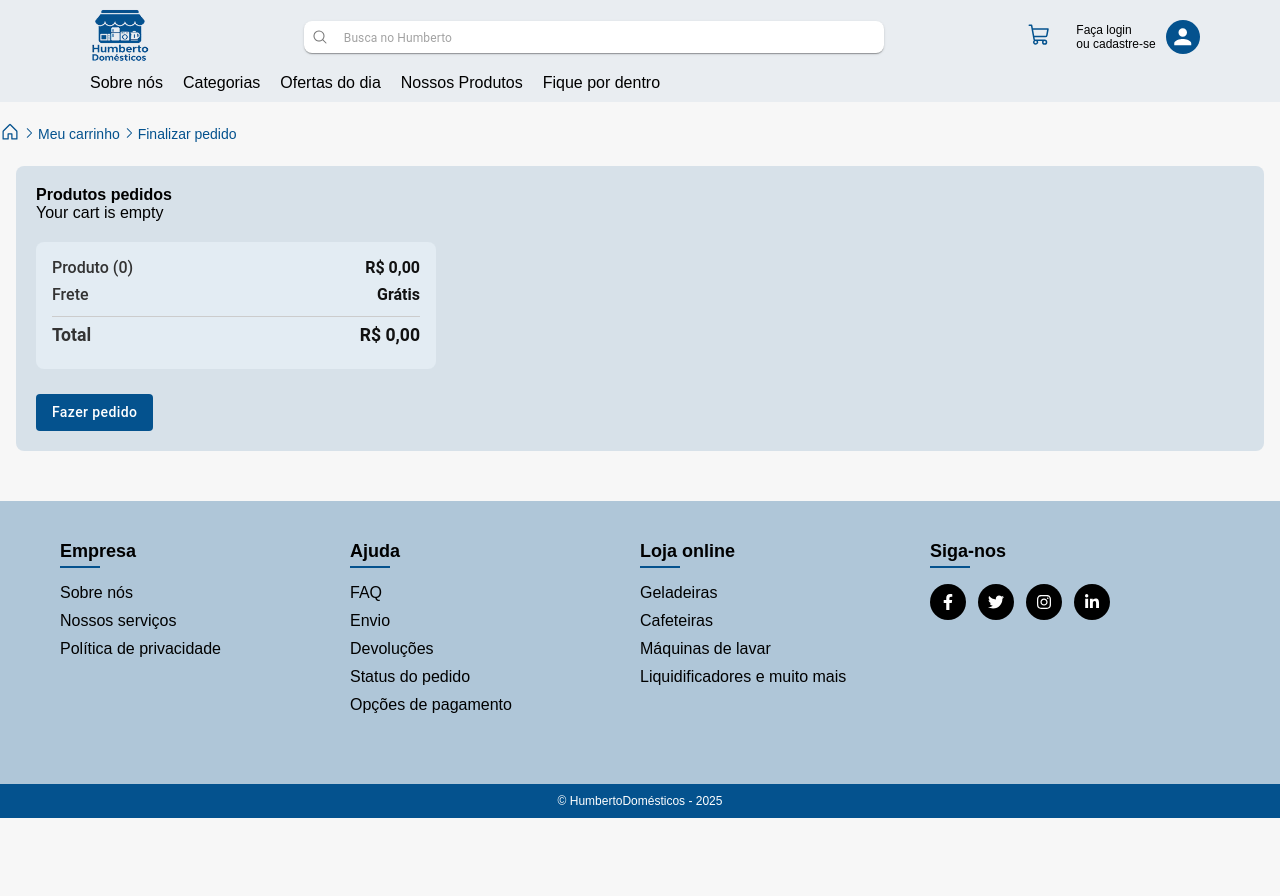
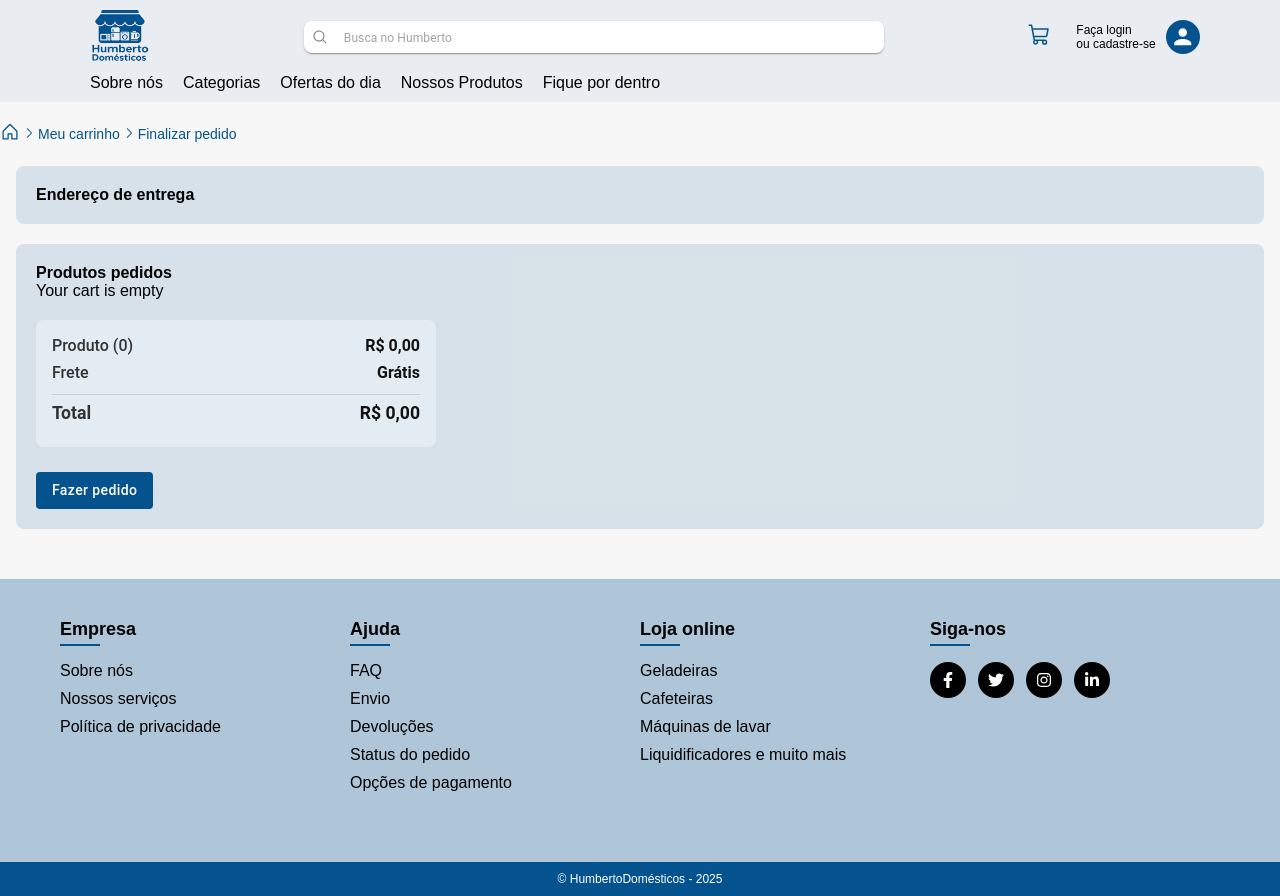
Before and after one commit to HumbertoDomesticos/humbertodomesticos.web, a Next.js app: page /carrinho-de-compras/finalizar-pedido in a window 1280 px wide. Before the commit the page ends 818 px from the top, so only its background shows below. Built offline with nearby package versions, Linux system fonts and the light colour scheme.

Commit message:
feat: Alterar endereço reativado

```diff
--- a/src/app/carrinho-de-compras/finalizar-pedido/page.tsx
+++ b/src/app/carrinho-de-compras/finalizar-pedido/page.tsx
@@ -21,6 +21,7 @@ import {
 import { Produto } from "@/services/routes/produtos/page";
 import { ShowPix } from "@/app/components/show-pix";
 import { ShowBankTransfer } from "@/app/components/show-bank-transfer";
+import { AddressInputs } from "@/app/components/add-address/page";
 import { FooterComponent } from "@/app/components/footer-component";
 
 interface TabPanelProps {
@@ -210,7 +211,7 @@ export default function FinalizarPedido() {
 
 
       <div className={`${styles.content} container_info`}>
-        {/* <div className={styles.section}>
+        {<div className={styles.section}>
           <h1>Endereço de entrega</h1>
           {user?.enderecos?.length! <= 0 ? (
             <Button
@@ -228,9 +229,9 @@ export default function FinalizarPedido() {
           ) : (
             <span>{user?.enderecos?.map((end) => end.rua_endereco)}</span>
           )}
-        </div>
+        </div>}
 
-        {addAddress && <AddressInputs handleClose={handleCloseSetAddress} />} */}
+        {addAddress && <AddressInputs handleClose={handleCloseSetAddress} />}
 
         <div className={styles.section}>
           <h1>Produtos pedidos</h1>
```
